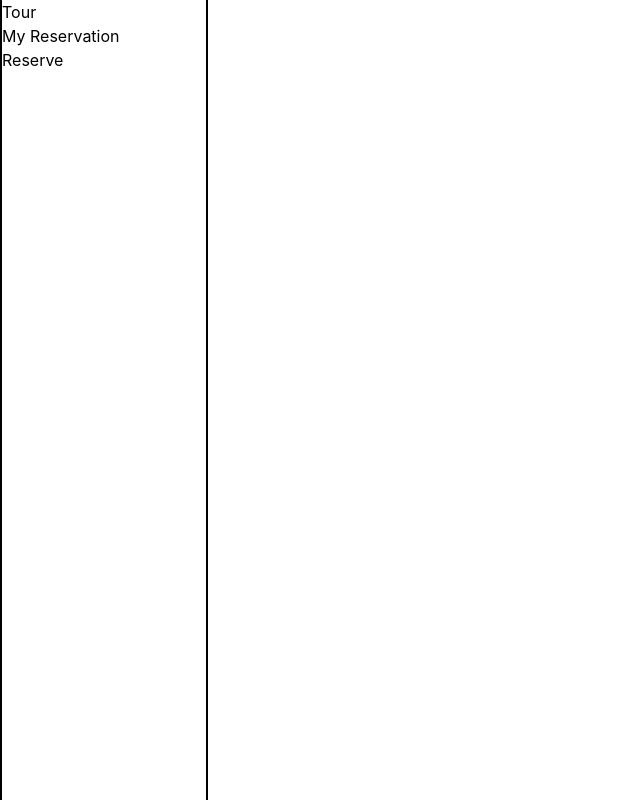
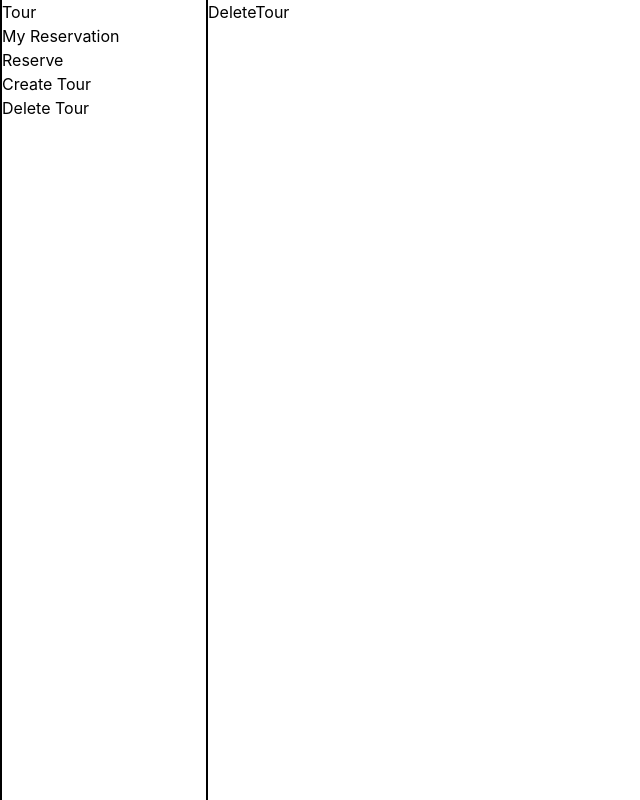
Before and after one commit to NatiDeme/sample-challenge, a React (Create React App) app: page /delete-tour in a window 1280 px wide. Shown: the whole page, without its empty margins (0-640 px from the left). Built offline with nearby package versions, Linux system fonts and the light colour scheme.

Commit message:
Add all pages

```diff
--- a/src/App.js
+++ b/src/App.js
@@ -3,6 +3,8 @@ import Nav from './components/sidenav/sidenav';
 import Tour from './components/pages/tour';
 import Reservation from './components/pages/reservation';
 import Reserve from './components/pages/reserve';
+import CreateTour from './components/pages/new_tour';
+import DeleteTour from './components/pages/delete_tour';
 
 function App() {
   return (
@@ -15,6 +17,8 @@ function App() {
           <Route path="/" element={<Tour />} />
           <Route path="/my-reservations" element={<Reservation />} />
           <Route path="/reserve" element={<Reserve />} />
+          <Route path="/create-tour" element={<CreateTour />} />
+          <Route path="/delete-tour" element={<DeleteTour />} />
         </Routes>
       </div>
     </Router>
--- /dev/null
+++ b/src/components/pages/delete_tour.js
@@ -0,0 +1,3 @@
+export default function DeleteTour() {
+  return <div>DeleteTour</div>;
+}
--- /dev/null
+++ b/src/components/pages/new_tour.js
@@ -0,0 +1,3 @@
+export default function CreateTour() {
+  return <div>new_tour</div>;
+}
--- a/src/components/sidenav/sidenav.js
+++ b/src/components/sidenav/sidenav.js
@@ -13,6 +13,12 @@ function Nav() {
         <li>
           <Link to="/reserve"> Reserve </Link>
         </li>
+        <li>
+          <Link to="/create-tour"> Create Tour </Link>
+        </li>
+        <li>
+          <Link to="/delete-tour"> Delete Tour </Link>
+        </li>
       </ul>
     </>
   );
```
